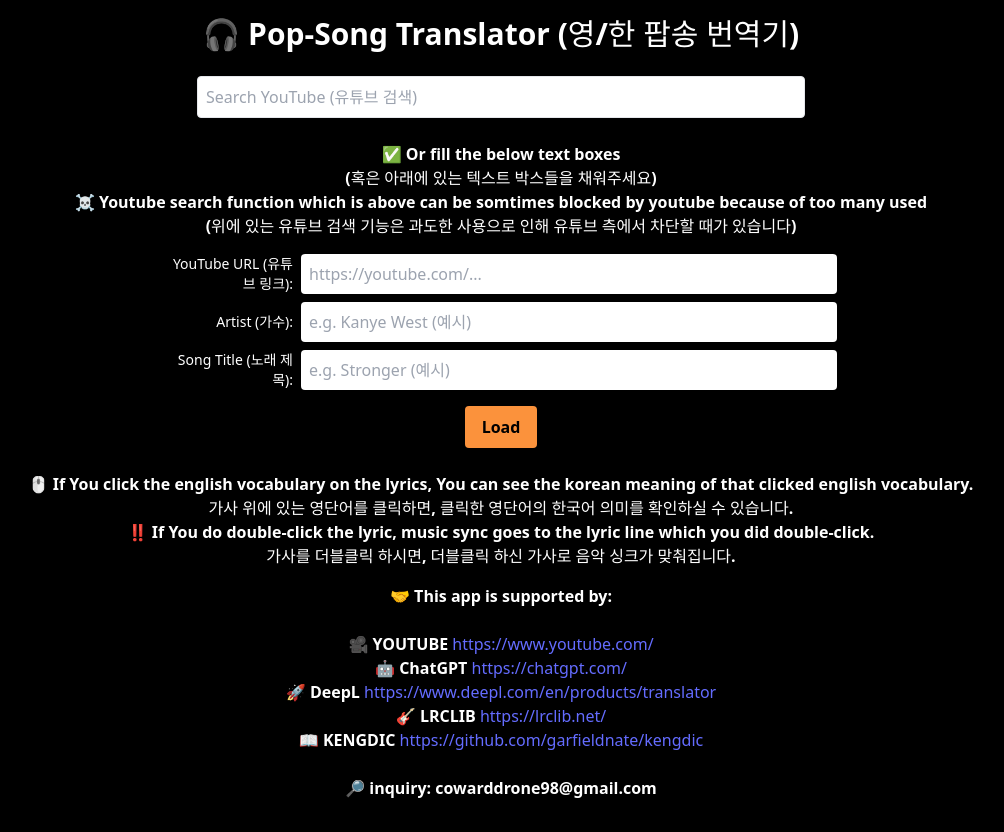
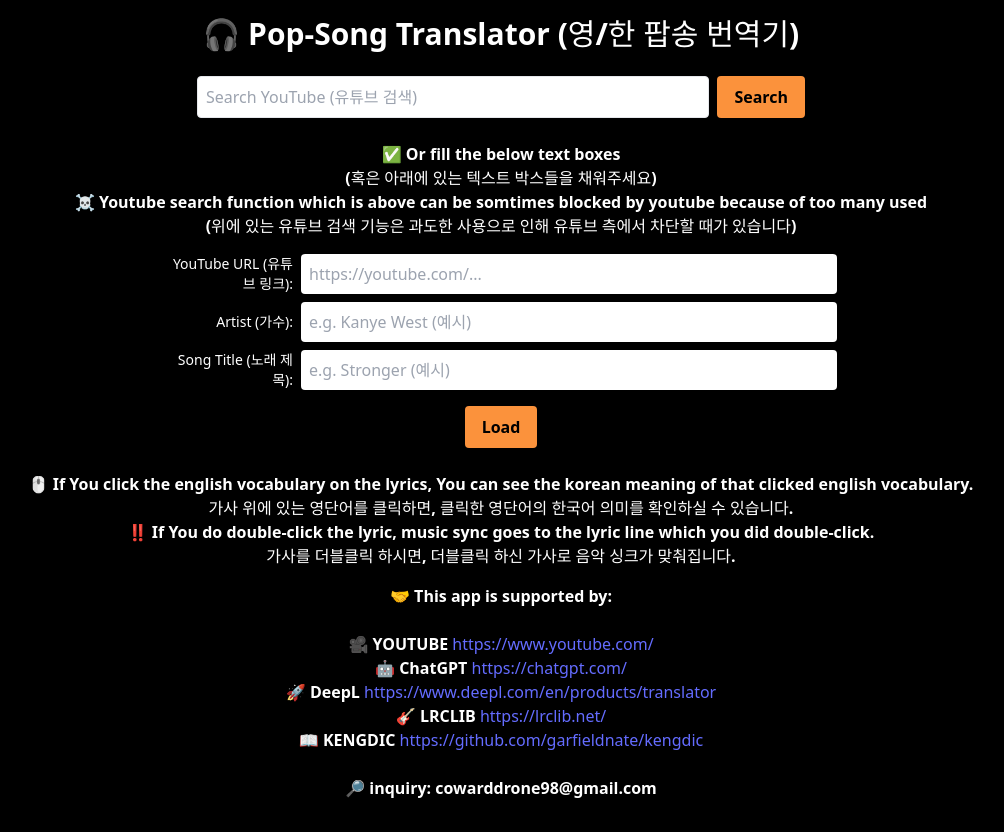
Before and after one commit to Igobythenameofyunhanjin/pop-song-translator, a React (Vite) app in the folder frontend/: page / in a window 1280 px wide. Shown: the whole page, without its empty margins (139-1143 px from the left). Built offline with nearby package versions, Linux system fonts and the light colour scheme.

Commit message:
removed search bar auto-suggestion function due to api quota

```diff
--- a/frontend/src/components/YouTubeSearchBar.jsx
+++ b/frontend/src/components/YouTubeSearchBar.jsx
@@ -1,26 +1,19 @@
 import { useState, useEffect, useRef } from 'react';
 import axios from 'axios';
-import LoadingSpinner from './LoadingSpinner'; // 👈 import spinner
+import LoadingSpinner from './LoadingSpinner';
 
 function YouTubeSearchBar({ onVideoSelect }) {
   const [query, setQuery] = useState('');
   const [results, setResults] = useState([]);
   const [showDropdown, setShowDropdown] = useState(false);
   const [highlighted, setHighlighted] = useState(0);
+  const [loading, setLoading] = useState(false);
   const dropdownRef = useRef();
-  const [loading, setLoading] = useState(false); // 👈 loading state
 
-  // Debounced YouTube Search
-  useEffect(() => {
-    if (!query) {
-      setResults([]);
-      setShowDropdown(false);
-      return;
-    }
-
-    const timeout = setTimeout(async () => {
+  const fetchVideos = async () => {
+    if (!query.trim()) return;
     try {
-        setLoading(true); // 👈 show spinner
+      setLoading(true);
       const res = await axios.get(`/api/youtube/search?query=${query}`);
       setResults(res.data);
       setShowDropdown(true);
@@ -28,16 +21,12 @@ function YouTubeSearchBar({ onVideoSelect }) {
     } catch (err) {
       console.error('❌ YouTube search failed:', err.message);
     } finally {
-        setLoading(false); // 👈 hide spinner
+      setLoading(false);
     }
-    }, 400);
-
-    return () => clearTimeout(timeout);
-  }, [query]);
+  };
 
   const handleKeyDown = (e) => {
-    if (!showDropdown) return;
-
+    if (showDropdown && results.length > 0) {
       if (e.key === 'ArrowDown') {
         setHighlighted((prev) => (prev + 1) % results.length);
       } else if (e.key === 'ArrowUp') {
@@ -47,6 +36,11 @@ function YouTubeSearchBar({ onVideoSelect }) {
         if (results[highlighted]) {
           handleSelect(results[highlighted]);
         }
+      }
+    } else if (e.key === 'Enter') {
+      // If dropdown is not shown, run search
+      e.preventDefault();
+      fetchVideos();
     }
   };
 
@@ -74,18 +68,26 @@ function YouTubeSearchBar({ onVideoSelect }) {
 
   return (
     <div className="my-6 w-full flex flex-col items-center relative z-50" ref={dropdownRef}>
-      {loading && <LoadingSpinner />} {/* 👈 render conditionally */}
+      {loading && <LoadingSpinner />}
+      <div className="flex w-11/12 sm:w-3/4 lg:w-1/2 gap-2">
         <input
           type="text"
           value={query}
           placeholder="Search YouTube (유튜브 검색)"
           onChange={(e) => setQuery(e.target.value)}
           onKeyDown={handleKeyDown}
-        className="border p-2 w-11/12 sm:w-3/4 lg:w-1/2 text-orange-400 rounded"
+          className="border p-2 w-full text-orange-400 rounded"
         />
+        <button
+          onClick={fetchVideos}
+          className="bg-orange-400 hover:bg-orange-500 px-4 py-2 rounded text-black font-bold"
+        >
+          Search
+        </button>
+      </div>
 
       {showDropdown && results.length > 0 && (
-        <ul className="absolute mt-12 w-11/12 sm:w-3/4 lg:w-1/2 bg-black border border-gray-700 rounded shadow-lg max-h-[300px] overflow-y-auto z-50">
+        <ul className="absolute mt-2 w-11/12 sm:w-3/4 lg:w-1/2 bg-black border border-gray-700 rounded shadow-lg max-h-[300px] overflow-y-auto z-50">
           {results.map((video, idx) => (
             <li
               key={video.id.videoId}
```
Lines whose indentation alone changed are shown as unchanged.
